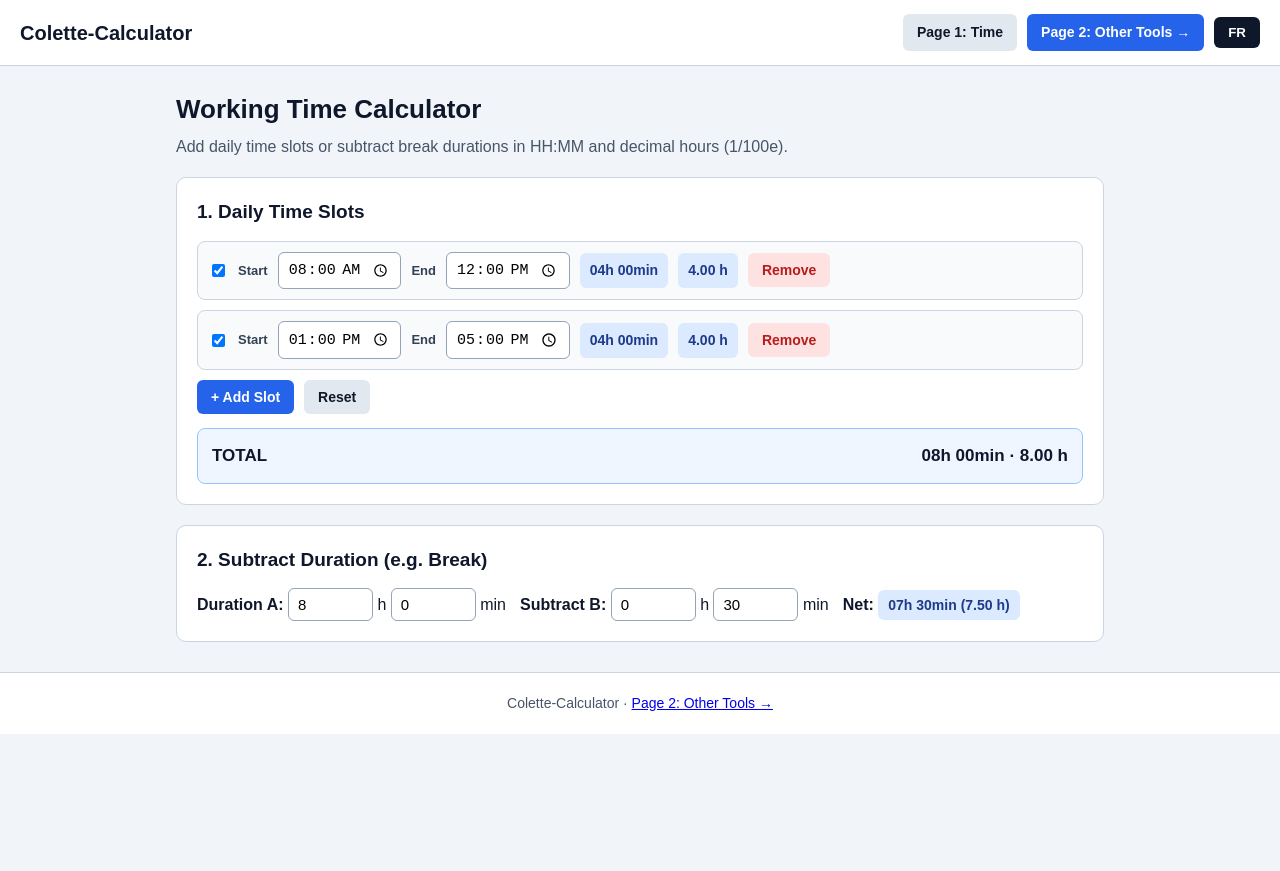
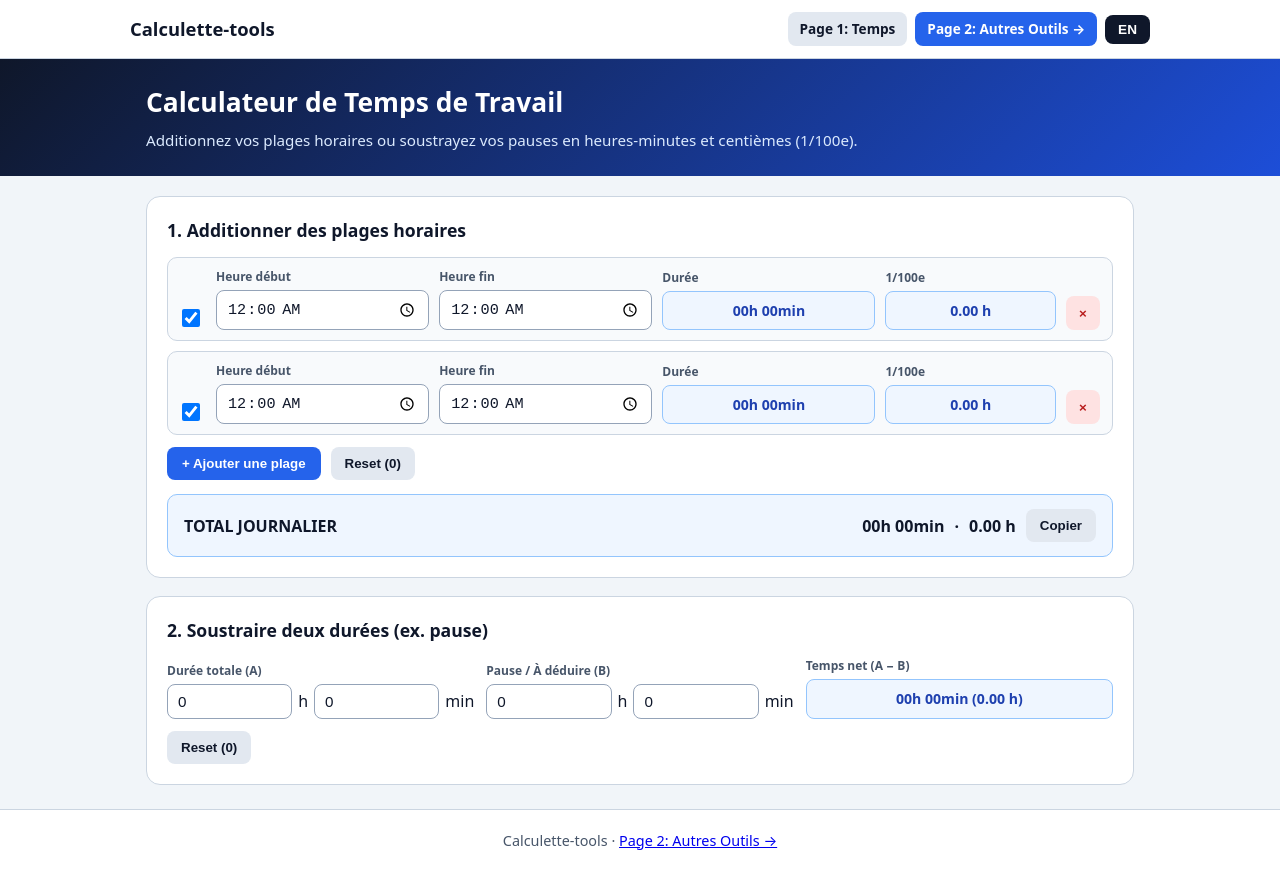
Before and after one commit to Alyasmalikit/Colette-Calculator, a plain HTML site: page index.html in a window 1280 px wide. Before the commit the page ends 800 px from the top, so only its background shows below. Drawn offline with Linux system fonts and the light colour scheme.

Commit message:
Update index.html

```diff
--- a/index.html
+++ b/index.html
@@ -3,222 +3,309 @@
 <head>
 <meta charset="UTF-8">
 <meta name="viewport" content="width=device-width, initial-scale=1.0">
-<title>Colette-Calculator — Temps de Travail</title>
+<title>Calculette-tools | Calculateur de Temps de Travail</title>
 <style>
-  * { box-sizing: border-box; }
+  :root {
+    --bg: #f1f5f9;
+    --surface: #ffffff;
+    --ink: #0f172a;
+    --muted: #475569;
+    --border: #cbd5e1;
+    --primary: #2563eb;
+    --primary-dark: #1e40af;
+    --soft: #eff6ff;
+    --warn-bg: #fffbeb;
+    --warn-border: #fde68a;
+    --warn-ink: #92400e;
+    --radius: 14px;
+  }
+  *, *::before, *::after { box-sizing: border-box; }
   body {
     margin: 0;
-    font-family: Arial, Helvetica, sans-serif;
-    background: #f1f5f9;
-    color: #0f172a;
+    font-family: system-ui, -apple-system, "Segoe UI", Roboto, sans-serif;
+    background: var(--bg);
+    color: var(--ink);
     line-height: 1.5;
   }
+  .container { max-width: 1020px; margin: 0 auto; padding: 0 16px; }
+
   header {
+    background: var(--surface);
+    border-bottom: 1px solid var(--border);
+    position: sticky;
+    top: 0;
+    z-index: 10;
+  }
+  .nav-bar {
+    display: flex;
+    align-items: center;
+    justify-content: space-between;
+    flex-wrap: wrap;
+    gap: 10px;
+    padding: 12px 0;
+  }
+  .brand { font-weight: 800; font-size: 1.15rem; color: var(--ink); text-decoration: none; }
+  .nav-actions { display: flex; align-items: center; flex-wrap: wrap; gap: 8px; }
+  .nav-link {
+    text-decoration: none;
+    font-size: 0.85rem;
+    font-weight: 700;
+    padding: 7px 12px;
+    border-radius: 8px;
+    background: #e2e8f0;
+    color: var(--ink);
+  }
+  .nav-link.primary { background: var(--primary); color: #ffffff; }
+  .lang-btn {
+    background: var(--ink);
+    color: #ffffff;
+    border: none;
+    padding: 7px 13px;
+    border-radius: 8px;
+    font-weight: 700;
+    font-size: 0.85rem;
+    cursor: pointer;
+  }
+
+  .hero {
+    background: linear-gradient(135deg, #0f172a, #1d4ed8);
+    color: #ffffff;
+    padding: 24px 0;
+    margin-bottom: 20px;
+  }
+  .hero h1 { margin: 0 0 6px; font-size: 1.65rem; }
+  .hero p { margin: 0; color: #dbeafe; font-size: 0.95rem; }
+
+  .card {
+    background: var(--surface);
+    border: 1px solid var(--border);
+    border-radius: var(--radius);
+    padding: 20px;
+    margin-bottom: 18px;
+  }
+  .card h2 { margin: 0 0 14px; font-size: 1.1rem; }
+
+  .slot-row {
+    display: grid;
+    grid-template-columns: 28px minmax(0, 1fr) minmax(0, 1fr) minmax(0, 1fr) minmax(0, 0.8fr) 36px;
+    gap: 10px;
+    align-items: end;
+    padding: 10px;
+    border: 1px solid var(--border);
+    border-radius: 10px;
+    margin-bottom: 10px;
+    background: #f8fafc;
+  }
+  .slot-row.disabled { opacity: 0.55; }
+  @media (max-width: 760px) {
+    .slot-row { grid-template-columns: 28px repeat(2, minmax(0, 1fr)) 36px; }
+  }
+  .field label { display: block; font-size: 0.75rem; font-weight: 700; color: var(--muted); margin-bottom: 4px; }
+  input[type="time"], input[type="number"] {
+    width: 100%;
+    padding: 8px 10px;
+    border: 1px solid #94a3b8;
+    border-radius: 8px;
+    font-size: 0.95rem;
     background: #ffffff;
-    border-bottom: 1px solid #cbd5e1;
-    padding: 14px 20px;
+    color: var(--ink);
+  }
+  .out-pill {
+    padding: 8px 10px;
+    background: var(--soft);
+    border: 1px solid #93c5fd;
+    border-radius: 8px;
+    font-weight: 800;
+    font-size: 0.88rem;
+    color: var(--primary-dark);
+    text-align: center;
+    white-space: nowrap;
+  }
+  .del-btn {
+    background: #fee2e2;
+    color: #b91c1c;
+    border: none;
+    width: 34px;
+    height: 34px;
+    border-radius: 8px;
+    font-weight: 800;
+    cursor: pointer;
+  }
+  .del-btn:disabled { opacity: 0.35; cursor: not-allowed; }
+
+  .toolbar { display: flex; flex-wrap: wrap; gap: 10px; margin-top: 12px; }
+  .btn {
+    background: var(--primary);
+    color: #ffffff;
+    border: none;
+    padding: 9px 15px;
+    border-radius: 8px;
+    font-weight: 700;
+    cursor: pointer;
+  }
+  .btn-sec {
+    background: #e2e8f0;
+    color: var(--ink);
+    border: none;
+    padding: 9px 14px;
+    border-radius: 8px;
+    font-weight: 700;
+    cursor: pointer;
+  }
+
+  .total-bar {
+    margin-top: 14px;
+    padding: 14px 16px;
+    background: var(--soft);
+    border: 1px solid #93c5fd;
+    border-radius: 10px;
     display: flex;
     flex-wrap: wrap;
     align-items: center;
     justify-content: space-between;
-    gap: 12px;
-  }
-  .brand { font-size: 20px; font-weight: 800; color: #0f172a; text-decoration: none; }
-  .nav-group { display: flex; flex-wrap: wrap; align-items: center; gap: 10px; }
-  .nav-link {
-    text-decoration: none;
-    background: #e2e8f0;
-    color: #0f172a;
-    padding: 8px 14px;
-    border-radius: 6px;
-    font-weight: 700;
-    font-size: 14px;
-  }
-  .nav-link.primary { background: #2563eb; color: #ffffff; }
-  .lang-btn {
-    background: #0f172a;
-    color: #ffffff;
-    border: none;
-    padding: 8px 14px;
-    border-radius: 6px;
-    font-weight: 700;
-    cursor: pointer;
-  }
-  main { max-width: 960px; margin: 24px auto; padding: 0 16px; }
-  .card {
-    background: #ffffff;
-    border: 1px solid #cbd5e1;
-    border-radius: 10px;
-    padding: 20px;
-    margin-bottom: 20px;
-  }
-  h1 { margin: 0 0 6px; font-size: 26px; }
-  h2 { margin: 0 0 14px; font-size: 19px; }
-  .sub { margin: 0 0 18px; color: #475569; }
-  .slot-row {
-    display: flex;
-    flex-wrap: wrap;
-    align-items: center;
-    gap: 10px;
-    background: #f8fafc;
-    border: 1px solid #cbd5e1;
-    padding: 10px;
-    border-radius: 8px;
-    margin-bottom: 10px;
-  }
-  .slot-row label { font-size: 13px; font-weight: 700; color: #334155; }
-  input[type="time"], input[type="number"] {
-    padding: 7px 9px;
-    border: 1px solid #94a3b8;
-    border-radius: 6px;
-    font-size: 15px;
-  }
-  input[type="number"] { width: 85px; }
-  .pill {
-    background: #dbeafe;
-    color: #1e3a8a;
-    padding: 7px 10px;
-    border-radius: 6px;
-    font-weight: 700;
-    font-size: 14px;
-  }
-  .btn {
-    background: #2563eb;
-    color: #ffffff;
-    border: none;
-    padding: 9px 14px;
-    border-radius: 6px;
-    font-weight: 700;
-    cursor: pointer;
-    font-size: 14px;
-  }
-  .btn.sec { background: #e2e8f0; color: #0f172a; }
-  .btn.del { background: #fee2e2; color: #b91c1c; }
-  .total-box {
-    margin-top: 14px;
-    background: #eff6ff;
-    border: 1px solid #93c5fd;
-    padding: 14px;
-    border-radius: 8px;
-    display: flex;
-    flex-wrap: wrap;
-    justify-content: space-between;
-    align-items: center;
     gap: 10px;
     font-weight: 800;
-    font-size: 17px;
   }
-  .sub-line { display: flex; flex-wrap: wrap; align-items: center; gap: 14px; }
-  .warn {
+  .sub-grid {
+    display: grid;
+    grid-template-columns: repeat(auto-fit, minmax(210px, 1fr));
+    gap: 12px;
+    align-items: end;
+  }
+  .hm-pair { display: flex; align-items: center; gap: 6px; }
+  .notice {
     margin-top: 10px;
-    padding: 10px;
-    background: #fef3c7;
-    border: 1px solid #f59e0b;
-    color: #92400e;
-    border-radius: 6px;
+    padding: 10px 12px;
+    border-radius: 8px;
+    background: var(--warn-bg);
+    border: 1px solid var(--warn-border);
+    color: var(--warn-ink);
     font-weight: 700;
+    font-size: 0.86rem;
     display: none;
   }
   footer {
     text-align: center;
-    padding: 20px;
-    color: #475569;
-    font-size: 14px;
-    border-top: 1px solid #cbd5e1;
-    background: #ffffff;
-    margin-top: 30px;
+    padding: 20px 16px;
+    color: var(--muted);
+    font-size: 0.9rem;
+    border-top: 1px solid var(--border);
+    background: var(--surface);
+    margin-top: 24px;
   }
 </style>
 </head>
 <body>
 
 <header>
-  <a class="brand" href="./index.html">Colette-Calculator</a>
-  <div class="nav-group">
-    <a class="nav-link" href="./index.html" data-t="p1">Page 1: Time</a>
-    <a class="nav-link primary" href="./page2.html" data-t="p2">Page 2: Other Tools →</a>
-    <button type="button" class="lang-btn" id="langBtn">EN</button>
+  <div class="container nav-bar">
+    <a href="./index.html" class="brand">Calculette-tools</a>
+    <div class="nav-actions">
+      <a href="./index.html" class="nav-link" data-t="p1">Page 1: Temps</a>
+      <a href="./page2.html" class="nav-link primary" data-t="p2">Page 2: Autres Outils →</a>
+      <button type="button" class="lang-btn" id="langBtn">EN</button>
+    </div>
   </div>
 </header>
 
-<main>
-  <h1 data-t="title">Working Time Calculator</h1>
-  <p class="sub" data-t="subtitle">Add daily time slots or subtract break durations in HH:MM and decimal hours (1/100e).</p>
+<section class="hero">
+  <div class="container">
+    <h1 data-t="title">Calculateur de Temps de Travail</h1>
+    <p data-t="sub">Additionnez vos plages horaires ou soustrayez vos pauses en heures-minutes et centièmes (1/100e).</p>
+  </div>
+</section>
 
+<main class="container">
   <section class="card">
-    <h2 data-t="s1">1. Daily Time Slots</h2>
+    <h2 data-t="s1">1. Additionner des plages horaires</h2>
     <div id="slotsWrap"></div>
-    <div style="display:flex;gap:10px;flex-wrap:wrap;margin-top:10px;">
-      <button type="button" class="btn" id="addSlot" data-t="add">+ Add Slot</button>
-      <button type="button" class="btn sec" id="resetSlots" data-t="reset">Reset</button>
+    <div class="toolbar">
+      <button type="button" class="btn" id="addSlotBtn" data-t="add">+ Ajouter une plage</button>
+      <button type="button" class="btn-sec" id="resetSlotBtn" data-t="reset">Reset (0)</button>
     </div>
-    <div class="total-box">
-      <span data-t="total">TOTAL</span>
-      <div><span id="totHM">00h 00min</span> · <span id="totDec">0.00 h</span></div>
+    <div class="total-bar">
+      <span data-t="total">TOTAL JOURNALIER</span>
+      <div style="display:flex;align-items:center;gap:10px;flex-wrap:wrap;">
+        <span id="totHM">00h 00min</span>
+        <span>·</span>
+        <span id="totDec">0.00 h</span>
+        <button type="button" class="btn-sec" id="copyTotBtn" data-t="copy">Copier</button>
+      </div>
     </div>
   </section>
 
   <section class="card">
-    <h2 data-t="s2">2. Subtract Duration (e.g. Break)</h2>
-    <div class="sub-line">
-      <div>
-        <strong data-t="durA">Duration A:</strong>
-        <input type="number" id="ah" min="0" value="8"> h
-        <input type="number" id="am" min="0" max="59" value="0"> min
+    <h2 data-t="s2">2. Soustraire deux durées (ex. pause)</h2>
+    <div class="sub-grid">
+      <div class="field">
+        <label for="ah" data-t="durA">Durée totale (A)</label>
+        <div class="hm-pair">
+          <input type="number" id="ah" min="0" value="0"><span>h</span>
+          <input type="number" id="am" min="0" max="59" value="0"><span>min</span>
+        </div>
       </div>
-      <div>
-        <strong data-t="durB">Subtract B:</strong>
-        <input type="number" id="bh" min="0" value="0"> h
-        <input type="number" id="bm" min="0" max="59" value="30"> min
+      <div class="field">
+        <label for="bh" data-t="durB">Pause / À déduire (B)</label>
+        <div class="hm-pair">
+          <input type="number" id="bh" min="0" value="0"><span>h</span>
+          <input type="number" id="bm" min="0" max="59" value="0"><span>min</span>
+        </div>
       </div>
-      <div>
-        <strong data-t="net">Net:</strong>
-        <span class="pill" id="subOut">07h 30min (7.50 h)</span>
+      <div class="field">
+        <label data-t="net">Temps net (A − B)</label>
+        <div class="out-pill" id="subOut">00h 00min (0.00 h)</div>
       </div>
     </div>
-    <div class="warn" id="subWarn"></div>
+    <div class="notice" id="subNotice"></div>
+    <div class="toolbar">
+      <button type="button" class="btn-sec" id="resetSubBtn" data-t="reset">Reset (0)</button>
+    </div>
   </section>
 </main>
 
 <footer>
-  Colette-Calculator · <a href="./page2.html" data-t="p2">Page 2: Other Tools →</a>
+  Calculette-tools · <a href="./page2.html" data-t="p2">Page 2: Autres Outils →</a>
 </footer>
 
 <script>
 (function () {
-  let lang = "en";
+  const LANG_KEY = "calculette_lang_v1";
+  let lang = "fr";
   let slots = [
-    { start: "08:00", end: "12:00", on: true },
-    { start: "13:00", end: "17:00", on: true }
+    { start: "00:00", end: "00:00", active: true },
+    { start: "00:00", end: "00:00", active: true }
   ];
 
   const t = {
+    fr: {
+      btn: "EN", p1: "Page 1: Temps", p2: "Page 2: Autres Outils →",
+      title: "Calculateur de Temps de Travail",
+      sub: "Additionnez vos plages horaires ou soustrayez vos pauses en heures-minutes et centièmes (1/100e).",
+      s1: "1. Additionner des plages horaires", add: "+ Ajouter une plage", reset: "Reset (0)",
+      total: "TOTAL JOURNALIER", copy: "Copier", copied: "Copié !",
+      start: "Heure début", end: "Heure fin", dur: "Durée", dec: "1/100e", ov: "+1j",
+      s2: "2. Soustraire deux durées (ex. pause)", durA: "Durée totale (A)", durB: "Pause / À déduire (B)",
+      net: "Temps net (A − B)", warn: "La pause (B) dépasse la durée (A) : temps net ramené à 00h 00min."
+    },
     en: {
       btn: "FR", p1: "Page 1: Time", p2: "Page 2: Other Tools →",
       title: "Working Time Calculator",
-      subtitle: "Add daily time slots or subtract break durations in HH:MM and decimal hours (1/100e).",
-      s1: "1. Daily Time Slots", add: "+ Add Slot", reset: "Reset", total: "TOTAL",
-      start: "Start", end: "End", del: "Remove", ov: "+1d",
-      s2: "2. Subtract Duration (e.g. Break)", durA: "Duration A:", durB: "Subtract B:", net: "Net:",
-      warn: "B is larger than A; net time is 00h 00min."
-    },
-    fr: {
-      btn: "EN", p1: "Page 1 : Temps", p2: "Page 2 : Autres Outils →",
-      title: "Calculateur de Temps de Travail",
-      subtitle: "Additionnez vos plages horaires ou soustrayez vos pauses en HH:MM et centièmes (1/100e).",
-      s1: "1. Plages horaires", add: "+ Ajouter", reset: "Reset", total: "TOTAL",
-      start: "Début", end: "Fin", del: "Suppr.", ov: "+1j",
-      s2: "2. Soustraire une durée (ex. pause)", durA: "Durée A :", durB: "Déduire B :", net: "Net :",
-      warn: "B dépasse A ; temps net ramené à 00h 00min."
+      sub: "Add daily time slots or subtract breaks in hours-minutes and hundredths (1/100e).",
+      s1: "1. Add Time Slots", add: "+ Add time slot", reset: "Reset (0)",
+      total: "DAILY TOTAL", copy: "Copy", copied: "Copied!",
+      start: "Start time", end: "End time", dur: "Duration", dec: "1/100e", ov: "+1d",
+      s2: "2. Subtract Two Durations (e.g. break)", durA: "Total duration (A)", durB: "Break / Deduct (B)",
+      net: "Net time (A − B)", warn: "Break (B) exceeds duration (A); net time clamped to 00h 00min."
     }
   };
 
-  function hm(mins) {
-    const m = Math.max(0, Math.round(mins));
-    return `${String(Math.floor(m / 60)).padStart(2, "0")}h ${String(m % 60).padStart(2, "0")}min`;
+  function fmtHM(mins) {
+    const sign = mins < 0 ? "-" : "";
+    const abs = Math.abs(Math.round(mins));
+    return `${sign}${String(Math.floor(abs / 60)).padStart(2, "0")}h ${String(abs % 60).padStart(2, "0")}min`;
   }
 
-  function slotMins(s) {
+  function calcSlot(s) {
     if (!s.start || !s.end) return { mins: 0, ov: false };
     const [sh, sm] = s.start.split(":").map(Number);
     const [eh, em] = s.end.split(":").map(Number);
@@ -230,88 +317,173 @@
     return { mins: Math.max(0, b - a), ov };
   }
 
-  function render() {
+  function updateTotalsOnly() {
+    const d = t[lang];
+    let sum = 0;
+    slots.forEach((s, idx) => {
+      const info = calcSlot(s);
+      if (s.active) sum += info.mins;
+      const pDur = document.getElementById(`slotDur-${idx}`);
+      const pDec = document.getElementById(`slotDec-${idx}`);
+      if (pDur) pDur.textContent = fmtHM(info.mins) + (info.ov ? ` ${d.ov}` : "");
+      if (pDec) pDec.textContent = `${(info.mins / 60).toFixed(2)} h`;
+    });
+    document.getElementById("totHM").textContent = fmtHM(sum);
+    document.getElementById("totDec").textContent = `${(sum / 60).toFixed(2)} h`;
+  }
+
+  function buildSlotsDOM() {
+    const d = t[lang];
+    const wrap = document.getElementById("slotsWrap");
+    wrap.innerHTML = "";
+
+    slots.forEach((s, idx) => {
+      const row = document.createElement("div");
+      row.className = "slot-row" + (s.active ? "" : " disabled");
+
+      const chk = document.createElement("input");
+      chk.type = "checkbox";
+      chk.checked = !!s.active;
+      chk.style.width = "18px";
+      chk.style.height = "18px";
+      chk.addEventListener("change", function () {
+        slots[idx].active = this.checked;
+        row.classList.toggle("disabled", !this.checked);
+        updateTotalsOnly();
+      });
+
+      const f1 = document.createElement("div");
+      f1.className = "field";
+      f1.innerHTML = `<label>${d.start}</label>`;
+      const i1 = document.createElement("input");
+      i1.type = "time";
+      i1.value = s.start;
+      i1.addEventListener("input", function () { slots[idx].start = this.value; updateTotalsOnly(); });
+      f1.appendChild(i1);
+
+      const f2 = document.createElement("div");
+      f2.className = "field";
+      f2.innerHTML = `<label>${d.end}</label>`;
+      const i2 = document.createElement("input");
+      i2.type = "time";
+      i2.value = s.end;
+      i2.addEventListener("input", function () { slots[idx].end = this.value; updateTotalsOnly(); });
+      f2.appendChild(i2);
+
+      const f3 = document.createElement("div");
+      f3.className = "field";
+      f3.innerHTML = `<label>${d.dur}</label><div class="out-pill" id="slotDur-${idx}">00h 00min</div>`;
+
+      const f4 = document.createElement("div");
+      f4.className = "field";
+      f4.innerHTML = `<label>${d.dec}</label><div class="out-pill" id="slotDec-${idx}">0.00 h</div>`;
+
+      const del = document.createElement("button");
+      del.type = "button";
+      del.className = "del-btn";
+      del.textContent = "×";
+      del.disabled = slots.length <= 1;
+      del.addEventListener("click", function () {
+        if (slots.length > 1) { slots.splice(idx, 1); buildSlotsDOM(); }
+      });
+
+      row.append(chk, f1, f2, f3, f4, del);
+      wrap.appendChild(row);
+    });
+
+    updateTotalsOnly();
+  }
+
+  function calcSub() {
+    const d = t[lang];
+    const ahEl = document.getElementById("ah");
+    const amEl = document.getElementById("am");
+    const bhEl = document.getElementById("bh");
+    const bmEl = document.getElementById("bm");
+
+    if (parseFloat(ahEl.value) < 0) ahEl.value = "0";
+    if (parseFloat(bhEl.value) < 0) bhEl.value = "0";
+    if (parseFloat(amEl.value) < 0) amEl.value = "0";
+    if (parseFloat(amEl.value) > 59) amEl.value = "59";
+    if (parseFloat(bmEl.value) < 0) bmEl.value = "0";
+    if (parseFloat(bmEl.value) > 59) bmEl.value = "59";
+
+    const ah = Math.floor(parseFloat(ahEl.value) || 0);
+    const am = Math.floor(parseFloat(amEl.value) || 0);
+    const bh = Math.floor(parseFloat(bhEl.value) || 0);
+    const bm = Math.floor(parseFloat(bmEl.value) || 0);
+    const diff = (ah * 60 + am) - (bh * 60 + bm);
+    const notice = document.getElementById("subNotice");
+    const out = document.getElementById("subOut");
+
+    if (diff < 0) {
+      notice.textContent = d.warn;
+      notice.style.display = "block";
+      out.textContent = "00h 00min (0.00 h)";
+    } else {
+      notice.style.display = "none";
+      out.textContent = `${fmtHM(diff)} (${(diff / 60).toFixed(2)} h)`;
+    }
+  }
+
+  function applyLang() {
+    document.documentElement.lang = lang;
     const d = t[lang];
     document.getElementById("langBtn").textContent = d.btn;
     document.querySelectorAll("[data-t]").forEach(el => {
       const k = el.getAttribute("data-t");
       if (d[k]) el.textContent = d[k];
     });
-
-    const wrap = document.getElementById("slotsWrap");
-    wrap.innerHTML = "";
-    let sum = 0;
-
-    slots.forEach((s, i) => {
-      const info = slotMins(s);
-      if (s.on) sum += info.mins;
-
-      const row = document.createElement("div");
-      row.className = "slot-row";
-
-      const chk = document.createElement("input");
-      chk.type = "checkbox";
-      chk.checked = s.on;
-      chk.onchange = () => { s.on = chk.checked; render(); };
-
-      const l1 = document.createElement("label");
-      l1.textContent = d.start;
-      const i1 = document.createElement("input");
-      i1.type = "time";
-      i1.value = s.start;
-      i1.oninput = () => { s.start = i1.value; render(); };
-
-      const l2 = document.createElement("label");
-      l2.textContent = d.end;
-      const i2 = document.createElement("input");
-      i2.type = "time";
-      i2.value = s.end;
-      i2.oninput = () => { s.end = i2.value; render(); };
-
-      const p1 = document.createElement("span");
-      p1.className = "pill";
-      p1.textContent = hm(info.mins) + (info.ov ? ` (${d.ov})` : "");
-
-      const p2 = document.createElement("span");
-      p2.className = "pill";
-      p2.textContent = `${(info.mins / 60).toFixed(2)} h`;
-
-      const del = document.createElement("button");
-      del.type = "button";
-      del.className = "btn del";
-      del.textContent = d.del;
-      del.disabled = slots.length <= 1;
-      del.onclick = () => { slots.splice(i, 1); render(); };
-
-      row.append(chk, l1, i1, l2, i2, p1, p2, del);
-      wrap.appendChild(row);
-    });
-
-    document.getElementById("totHM").textContent = hm(sum);
-    document.getElementById("totDec").textContent = `${(sum / 60).toFixed(2)} h`;
-
-    const ah = Math.max(0, parseInt(document.getElementById("ah").value, 10) || 0);
-    const am = Math.min(59, Math.max(0, parseInt(document.getElementById("am").value, 10) || 0));
-    const bh = Math.max(0, parseInt(document.getElementById("bh").value, 10) || 0);
-    const bm = Math.min(59, Math.max(0, parseInt(document.getElementById("bm").value, 10) || 0));
-    const diff = (ah * 60 + am) - (bh * 60 + bm);
-    const warn = document.getElementById("subWarn");
-    if (diff < 0) {
-      warn.textContent = d.warn;
-      warn.style.display = "block";
-      document.getElementById("subOut").textContent = "00h 00min (0.00 h)";
-    } else {
-      warn.style.display = "none";
-      document.getElementById("subOut").textContent = `${hm(diff)} (${(diff / 60).toFixed(2)} h)`;
-    }
+    buildSlotsDOM();
+    calcSub();
   }
 
-  document.getElementById("langBtn").onclick = () => { lang = lang === "en" ? "fr" : "en"; render(); };
-  document.getElementById("addSlot").onclick = () => { slots.push({ start: "00:00", end: "00:00", on: true }); render(); };
-  document.getElementById("resetSlots").onclick = () => { slots = [{ start: "00:00", end: "00:00", on: true }]; render(); };
-  ["ah", "am", "bh", "bm"].forEach(id => { document.getElementById(id).oninput = render; });
+  try {
+    const saved = localStorage.getItem(LANG_KEY);
+    if (saved === "en" || saved === "fr") lang = saved;
+  } catch (e) {}
 
-  render();
+  document.getElementById("langBtn").addEventListener("click", function () {
+    lang = lang === "fr" ? "en" : "fr";
+    try { localStorage.setItem(LANG_KEY, lang); } catch (e) {}
+    applyLang();
+  });
+
+  document.getElementById("addSlotBtn").addEventListener("click", function () {
+    slots.push({ start: "00:00", end: "00:00", active: true });
+    buildSlotsDOM();
+  });
+
+  document.getElementById("resetSlotBtn").addEventListener("click", function () {
+    slots = [{ start: "00:00", end: "00:00", active: true }, { start: "00:00", end: "00:00", active: true }];
+    buildSlotsDOM();
+  });
+
+  document.getElementById("copyTotBtn").addEventListener("click", function () {
+    const d = t[lang];
+    const btn = this;
+    const txt = `${document.getElementById("totHM").textContent} (${document.getElementById("totDec").textContent})`;
+    const done = () => {
+      btn.textContent = d.copied;
+      setTimeout(() => { btn.textContent = d.copy; }, 1500);
+    };
+    if (navigator.clipboard && navigator.clipboard.writeText) {
+      navigator.clipboard.writeText(txt).then(done).catch(done);
+    } else {
+      done();
+    }
+  });
+
+  ["ah", "am", "bh", "bm"].forEach(id => {
+    document.getElementById(id).addEventListener("input", calcSub);
+  });
+
+  document.getElementById("resetSubBtn").addEventListener("click", function () {
+    ["ah", "am", "bh", "bm"].forEach(id => { document.getElementById(id).value = "0"; });
+    calcSub();
+  });
+
+  applyLang();
 })();
 </script>
 </body>
```
